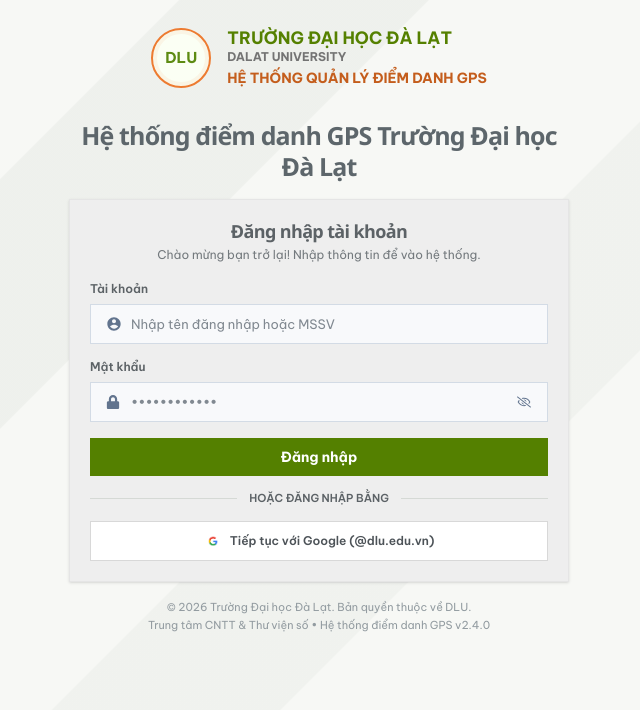
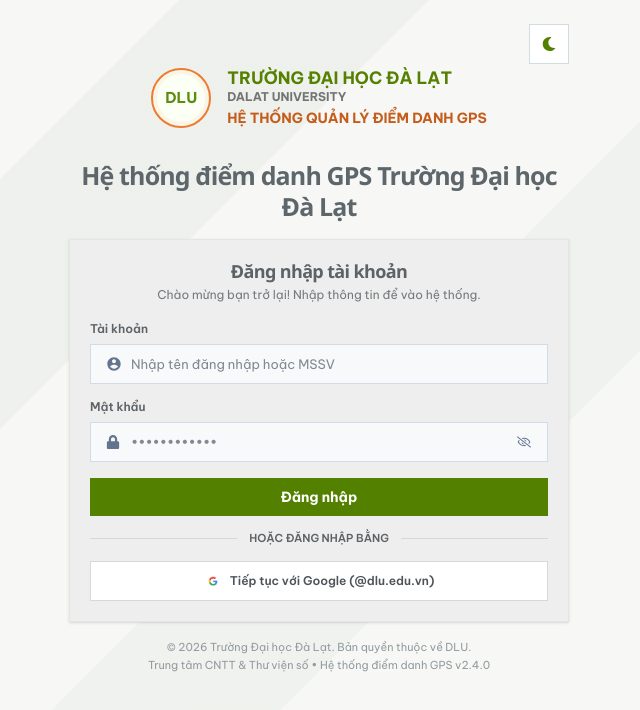
Before and after one commit to xuanmanhneee/gps-attendance, a React (Vite) app in the folder client/admin-dashboard/: page /login in a window 1280 px wide. Shown: the top 710 px of the page, without its empty margins (321-961 px from the left). Built offline with nearby package versions, Linux system fonts and the light colour scheme; no server answers.

Commit message:
add theme light in page login

```diff
--- a/client/admin-dashboard/src/pages/LoginPage.tsx
+++ b/client/admin-dashboard/src/pages/LoginPage.tsx
@@ -1,6 +1,6 @@
 import { useNavigate } from 'react-router-dom';
 import { useState } from 'react';
-import { FaLock, FaRegEyeSlash } from 'react-icons/fa';
+import { FaLock, FaMoon, FaRegEyeSlash, FaSun } from 'react-icons/fa';
 import { FaRegEye } from 'react-icons/fa6';
 import { RiAccountCircleFill } from 'react-icons/ri';
 import { useForm } from 'react-hook-form';
@@ -11,10 +11,11 @@ import type { LoginRequest } from '@gps-attendance/shared';
 import { useTheme } from '../hooks/useTheme';
 import { useAuth } from '../hooks/useAuth';
 import { ROUTE_PATHS } from '../routes/paths';
+import { toggleResolvedTheme } from '../types/theme';
 
 const LoginPage = () => {
   const navigate = useNavigate();
-  const { resolvedTheme } = useTheme();
+  const { resolvedTheme, setMode } = useTheme();
   const isDark = resolvedTheme === 'dark';
   const [showPassword, setShowPassword] = useState<boolean>(false);
   const togglePasswordView = () => setShowPassword(!showPassword);
@@ -76,6 +77,27 @@ const LoginPage = () => {
             : 'linear-gradient(135deg, transparent 0 24%, rgba(216,221,215,.28) 24.1% 36%, transparent 36.1% 52%, rgba(216,221,215,.22) 52.1% 63%, transparent 63.1%)',
         }}
       />
+
+      <div className="relative z-10 flex w-full max-w-[500px] justify-end">
+        <button
+          type="button"
+          onClick={() => setMode(toggleResolvedTheme(resolvedTheme))}
+          aria-label="Giao diện tối"
+          aria-pressed={isDark}
+          title={`Chuyển sang giao diện ${isDark ? 'sáng' : 'tối'}`}
+          className={`flex h-10 w-10 items-center justify-center border transition-colors focus-visible:outline focus-visible:outline-2 focus-visible:outline-offset-2 ${
+            isDark
+              ? 'border-slate-600 bg-[#1d2932] text-amber-300 hover:bg-[#27343e]'
+              : 'border-[#d3dbe5] bg-white text-[#548000] hover:bg-[#f1f4ec]'
+          }`}
+        >
+          {isDark ? (
+            <FaSun aria-hidden="true" />
+          ) : (
+            <FaMoon aria-hidden="true" />
+          )}
+        </button>
+      </div>
 
       <header className="relative z-10 mt-1 flex items-center justify-center gap-4 text-center">
         <div
--- a/client/admin-dashboard/src/types/theme.ts
+++ b/client/admin-dashboard/src/types/theme.ts
@@ -9,3 +9,7 @@ export const DEFAULT_THEME_MODE: ThemeMode = 'light';
 
 export const isThemeMode = (value: unknown): value is ThemeMode =>
   typeof value === 'string' && (THEME_MODES as readonly string[]).includes(value);
+
+export const toggleResolvedTheme = (
+  theme: ResolvedTheme,
+): ResolvedTheme => (theme === 'dark' ? 'light' : 'dark');
```
Also changed, not shown: 1 other file (tests, documents, lock files or other folders).
